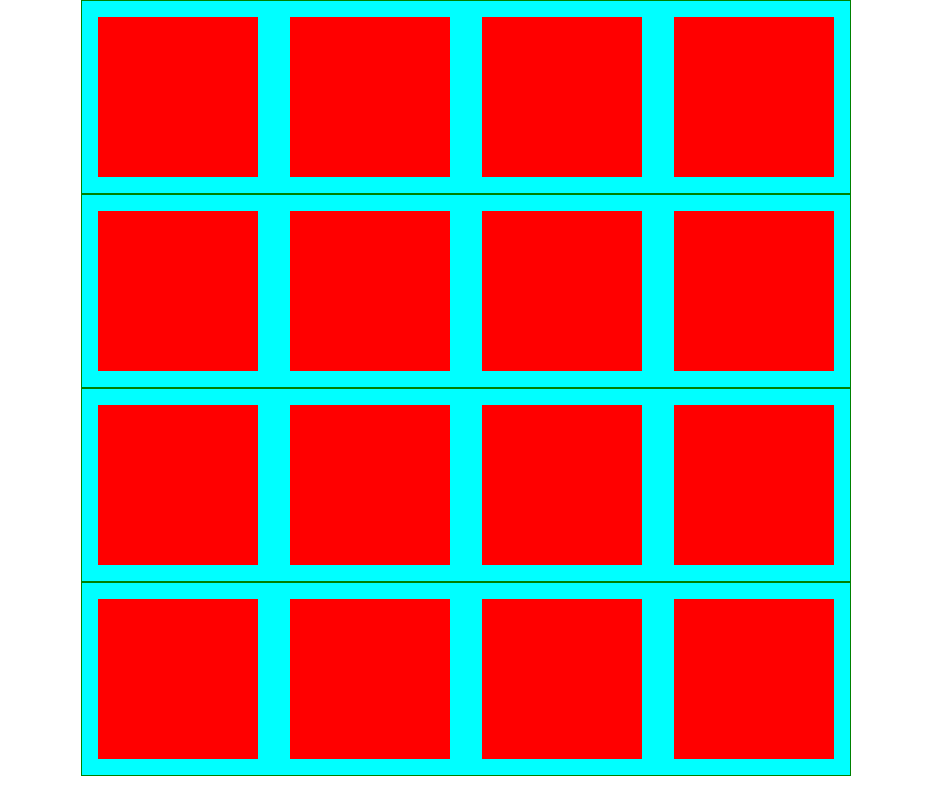
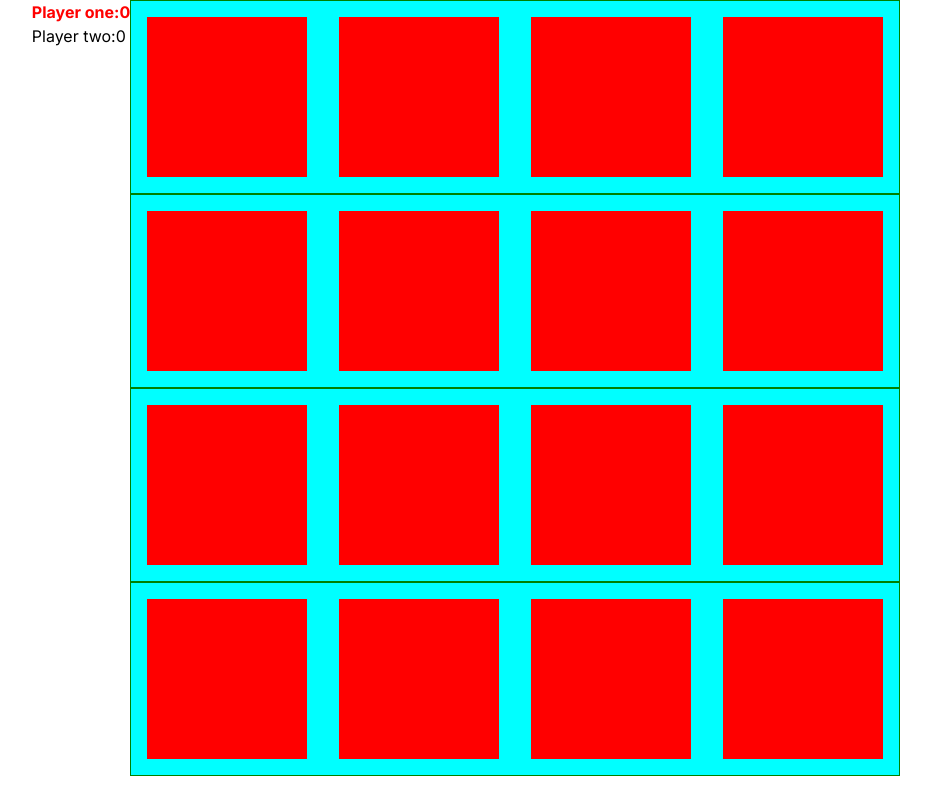
Before and after one commit to Wetterhorn/memory, a Next.js app: page / in a window 1280 px wide. Shown: the whole page, without its empty margins (174-1105 px from the left). Built offline with nearby package versions, Linux system fonts and the light colour scheme.

Commit message:
Spieler anzeigen, Spiezug, aufgedeckte Pärchen, Punktzahl

```diff
--- a/app/ui/card.module.css
+++ b/app/ui/card.module.css
@@ -3,7 +3,22 @@
     }
 
 .removed{
-    filter: blur(4px);
+}
+
+.neutral{
+}
+
+.one,.two{
+    border-style: solid;
+    border-width: 0.25rem;
+}
+
+.one{
+    border-color: red;
+}
+
+.two{
+    border-color: blue;
 }
 
 .card {
--- a/app/ui/card.tsx
+++ b/app/ui/card.tsx
@@ -1,9 +1,19 @@
 import Image from "next/image";
-import { CardState} from "./cardMatrix";
+import { CardState, Player} from "./cardMatrix";
 import styles from './card.module.css';
 import { MouseEventHandler } from "react";
 
-export function Card({ path, state, clickHandler } : {path: string, state: CardState, clickHandler: MouseEventHandler<HTMLImageElement> }) {
+export function Card({ path, state, player, clickHandler } : {path: string, state: CardState, player: Player,  clickHandler: MouseEventHandler<HTMLImageElement> }) {
+    var p = styles.neutral;
+    switch(player){
+        case Player.one:
+            p = styles.one;
+            break;
+        case Player.two:
+            p = styles.two;
+            break;
+
+    }
     switch(state){
         case CardState.Covered:
             return(
@@ -16,7 +26,7 @@ export function Card({ path, state, clickHandler } : {path: string, state: CardS
                       alt="Memorykarte"
                       width={100}
                       height={100}
-                      className = {styles.card}
+                      className = {styles.card+" "+p}
                       onClick = {clickHandler}
                 />
             );
@@ -27,7 +37,7 @@ export function Card({ path, state, clickHandler } : {path: string, state: CardS
                       alt="Memorykarte"
                       width={100}
                       height={100}
-                      className = {styles.card+' '+styles.removed}
+                      className = {styles.card+' '+styles.removed+" "+p}
                 />
             );
     }
--- a/app/ui/cardMatrix.tsx
+++ b/app/ui/cardMatrix.tsx
@@ -3,6 +3,7 @@
 import { Card } from "./card";
 import { useState } from "react";
 import styles from './cardMatrix.module.css';
+import { Score } from "./score";
 
 export enum CardState {
     Covered,
@@ -15,7 +16,12 @@ export type CardObj = {
     path: string,
     state: CardState,
     index: number,
-    player: Player.neutral
+    player: Player
+}
+
+export type GameState = {
+    player1: number,
+    player2: number
 }
 
 export enum Player {
@@ -42,6 +48,7 @@ function generateCards(number: number):CardObj[]{
 export function CardMatrix({ width, height } : {width: number, height: number}) {
     const [cards, setCards] = useState(generateCards(width*height/2));
     const [player, setPlayer] = useState(Player.one);
+    const [gameState, setGameState] = useState({player1:0, player2: 0});
     function getHandler(i:number){
         const handler = () => {
             const newCards = [...cards];
@@ -60,11 +67,20 @@ export function CardMatrix({ width, height } : {width: number, height: number})
                     }
 
                 } else if(uncoveredCards.length < 2){
-                    if(uncoveredCards.length ==1 && card.id == uncoveredCards[0].id){
+                    if(uncoveredCards.length ==1){
+                        if (card.id == uncoveredCards[0].id){
                         card.state = CardState.Removed;
                         uncoveredCards[0].state=CardState.Removed;
-                    }
-                    else card.state = CardState.Uncovered;
+                        card.player = player;
+                        uncoveredCards[0].player=player;
+                        if (card.player == Player.one) setGameState({player1: gameState.player1+1, player2: gameState.player2});
+                        else setGameState({player1: gameState.player1, player2: gameState.player2+1});
+                        }else{
+                            if (player == Player.one) setPlayer (Player.two);
+                            else setPlayer(Player.one);
+                        }
+
+                    }else card.state = CardState.Uncovered;
 
                 }
             } else if(card.state === CardState.Uncovered && uncoveredCards.length == 2){
@@ -87,9 +103,12 @@ export function CardMatrix({ width, height } : {width: number, height: number})
         }
     }
     return (
-        <div className={styles.container}>
-            {rows.map((r,i)=><div key={`row_${i}`} className={styles.row}>{r.map((c,j)=><Card key={`card_${i}_${j}`} path={c.path} state={c.state} clickHandler={getHandler(i*height+j)} />)}</div>)}
-        </div>
+        <>
+            <Score gameState={gameState} player = {player}/>
+            <div className={styles.container}>
+                {rows.map((r,i)=><div key={`row_${i}`} className={styles.row}>{r.map((c,j)=><Card key={`card_${i}_${j}`} path={c.path} state={c.state} player={c.player} clickHandler={getHandler(i*height+j)} />)}</div>)}
+            </div>
+        </>
 
     );
 }
--- /dev/null
+++ b/app/ui/score.module.css
@@ -0,0 +1,13 @@
+.player1{
+    color: red;
+    font-weight: bold;
+}
+
+.player2{
+    color: blue;
+    font-weight: bold;
+}
+
+.neutral{
+
+}
--- /dev/null
+++ b/app/ui/score.tsx
@@ -0,0 +1,12 @@
+import { GameState, Player } from "./cardMatrix";
+import styles from "./score.module.css";
+
+export function Score ({gameState, player}:{gameState:GameState, player: Player}){
+    return (
+        <div>
+            <div className = {player == Player.one? styles.player1: styles.neutral}>Player one:{gameState.player1} </div>
+            <div className = {player == Player.two? styles.player2: styles.neural}>Player two:{gameState.player2}</div>
+        </div>
+
+    )
+}
```
Also changed, not shown: public/images/papagei.png (added).
